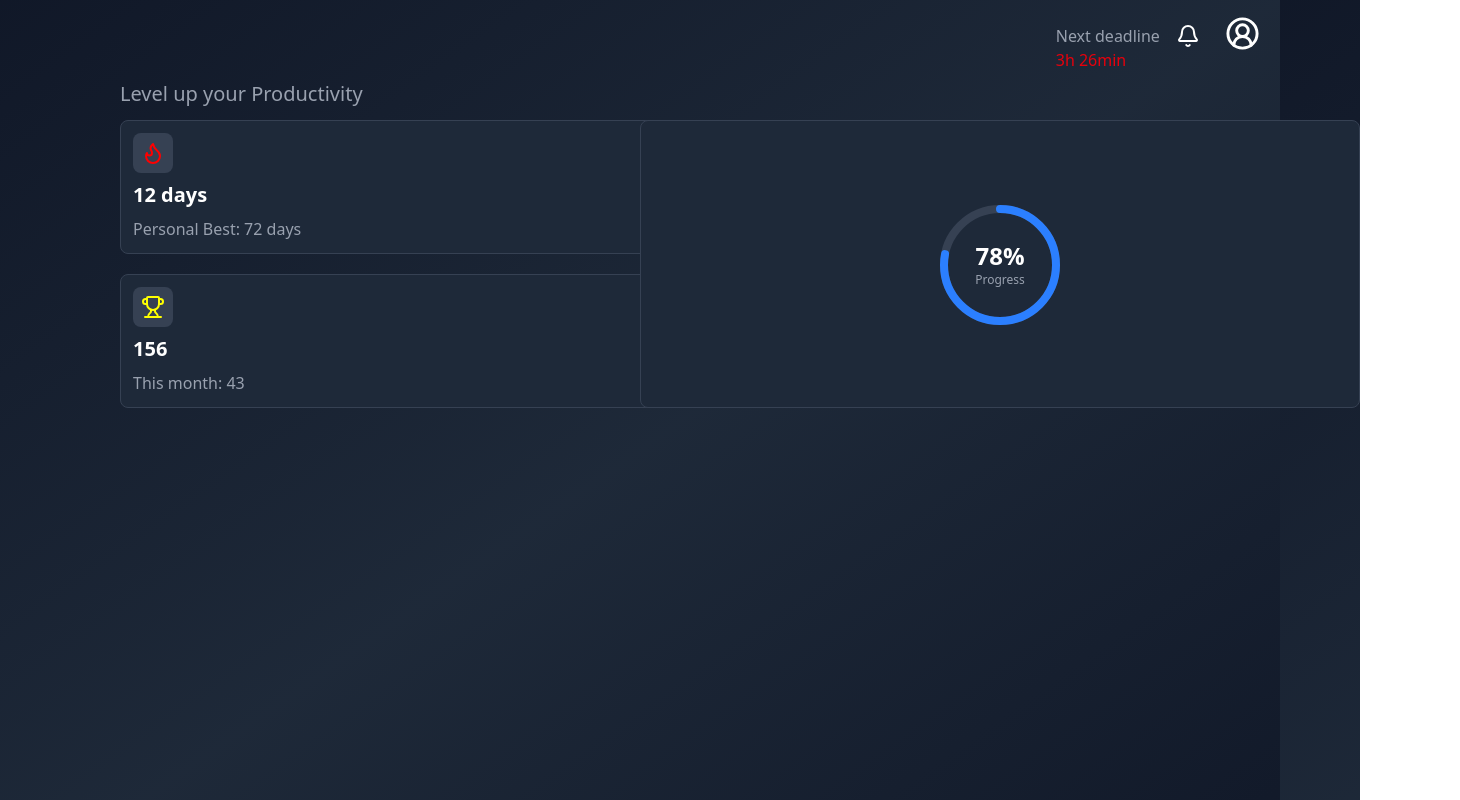
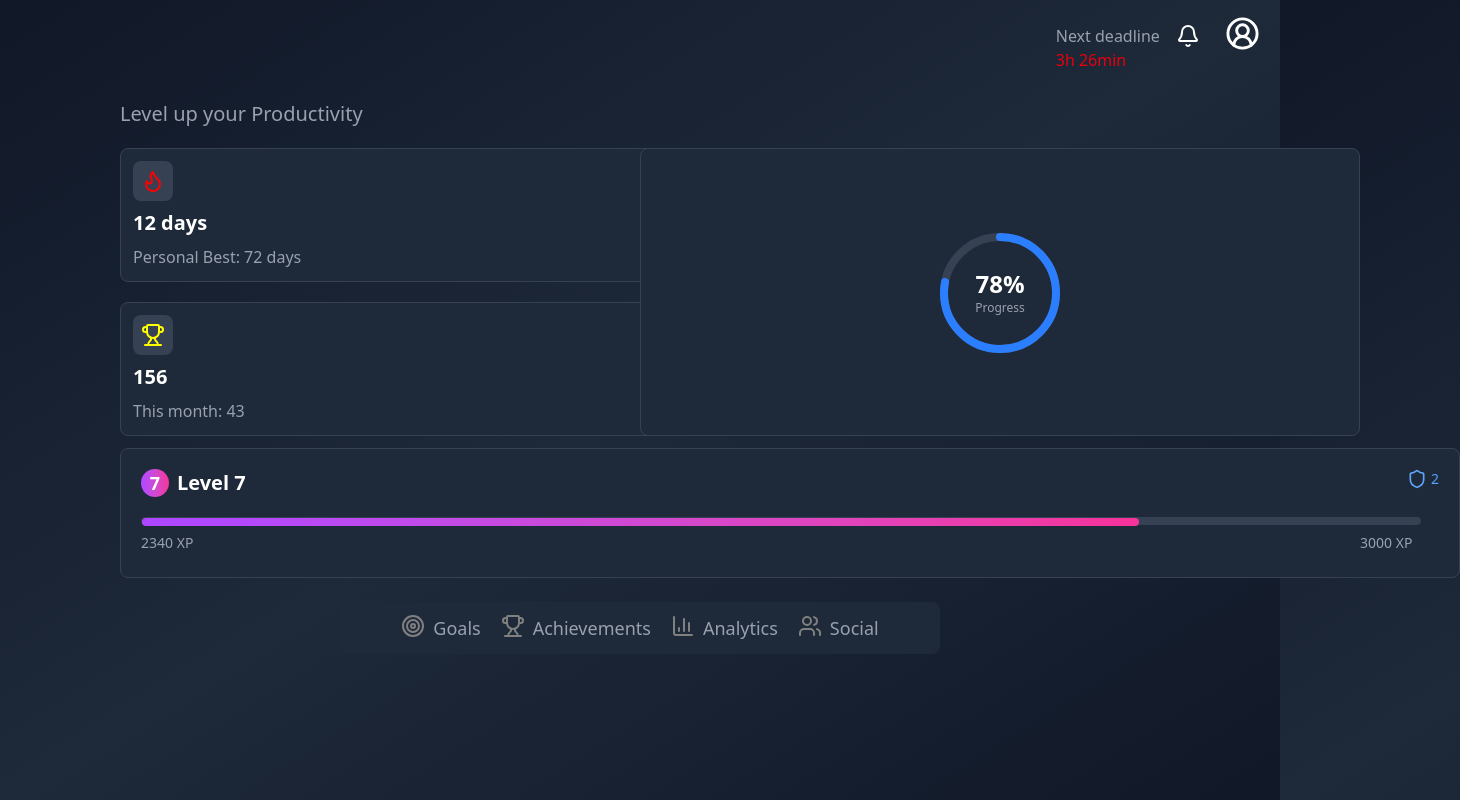
Before and after one commit to faw7an/leveling, a Next.js app: page / in a window 1280 px wide. Shown: the top 800 px of the page, 1460 px wide, since content can reach past the window. Built offline with nearby package versions, Linux system fonts and the light colour scheme.

Commit message:
i made xpBar and goal menu card

```diff
--- /dev/null
+++ b/src/app/components/menu/LevelingMenu.jsx
@@ -0,0 +1,41 @@
+import React from "react";
+import { Trophy,Target,BarChart3 ,Users} from "lucide-react";
+
+function LevelingMenu() {
+  return (
+    <div className=" text-gray-400 flex justify-center  w-full">
+      <div className="flex gap-5 rounded-lg bg-gray-800 text-lg p-3 w-150 justify-center item-center">
+      <div className="flex flex-direction gap-2">
+        <Target
+          color="grey"
+          size={24}
+        />
+        <p>Goals</p>
+      </div>
+      <div className="flex flex-direction gap-2">
+        <Trophy
+          color="grey"
+          size={24}
+        />
+        <p>Achievements</p>
+      </div>
+      <div className="flex flex-direction gap-2">
+        <BarChart3
+         color="grey"
+          size={24}
+        />
+        <p>Analytics</p>
+      </div>
+      <div className="flex flex-direction gap-2">
+        <Users
+         color="grey"
+          size={24}
+        />
+        <p>Social</p>
+      </div>
+      </div>
+    </div>
+  );
+}
+
+export default LevelingMenu;
--- /dev/null
+++ b/src/app/components/xpBar/XpBar.jsx
@@ -0,0 +1,33 @@
+import React, { use } from "react";
+import { Shield } from "lucide-react";
+
+function XpBar({ userLevel, userXP, nextLevelXP, streakShields }) {
+  return (
+    <div className="w-335 bg-gray-800 border rounded-lg border-gray-700 hover:border-gray-600 m-3 ml-5">
+      <div className="flex flex-row justify-between gap-2 m-5">
+       <div className="flex flex-row gap-2">
+        <div className="text-lg text-white bg-gradient-to-r from-purple-500 to-pink-500 rounded-full w-7 h-7 font-bold flex flex-center justify-center ">
+          {userLevel}
+        </div>
+        <p className="font-bold text-xl">Level {userLevel}</p>
+        </div>
+          <div className="flex flex-row gap-1">
+            <Shield color="#60A5FA" size={20} />
+            <span className="text-sm text-blue-400">{streakShields}</span>
+          </div>
+      </div>
+      <div className="w-320 h-2 mx-5 mb-2 bg-gray-700 border border-gray-700  rounded-full ">
+        <div
+          className="bg-gradient-to-r from-purple-500 to-pink-500 rounded-full h-2"
+          style={{ width: `${(userXP / nextLevelXP) * 100}%` }}
+        ></div>
+      </div>
+      <div className="text-sm ml-5 text-gray-400 grid grid-cols-2 gap-280">
+        <div>{userXP} XP</div>
+        <div>{nextLevelXP} XP</div>
+      </div>
+    </div>
+  );
+}
+
+export default XpBar;
--- a/src/app/page.js
+++ b/src/app/page.js
@@ -4,6 +4,8 @@ import Profile from "./components/profile/Profile";
 import StatCard from "./components/stat-dash/StatCard";
 import { Trophy, Flame } from "lucide-react";
 import ProgressRing from "./progress-ring/ProgressRing";
+import XpBar from "./components/xpBar/XpBar";
+import LevelingMenu from "./components/menu/LevelingMenu";
 
 export default function Home() {
   return (
@@ -15,9 +17,9 @@ export default function Home() {
         <Profile />
       </header>
       <main>
-        <p className="fixed text-gray-400 top-20 left-30 text-xl ">Level up your Productivity</p>
+        <p className="relative text-gray-400 top-25 left-30 text-xl ">Level up your Productivity</p>
         {/* Stats */}
-        <div className="m-25 grid grid-cols-2 grid-rows-2">
+        <div className="m-25 mb-3 grid grid-cols-2 grid-rows-3">
           <div className="col-start-1 col-end-2 row-start-1 row-end-2">
             <StatCard
               icon={Flame}
@@ -40,7 +42,14 @@ export default function Home() {
               iconSize={24}
             />
           </div>
+          <XpBar
+          userLevel={7}
+          userXP={2340}
+          nextLevelXP={3000}
+          streakShields={2}
+          />
         </div>
+          <LevelingMenu />
       </main>
 
       <footer></footer>
```
